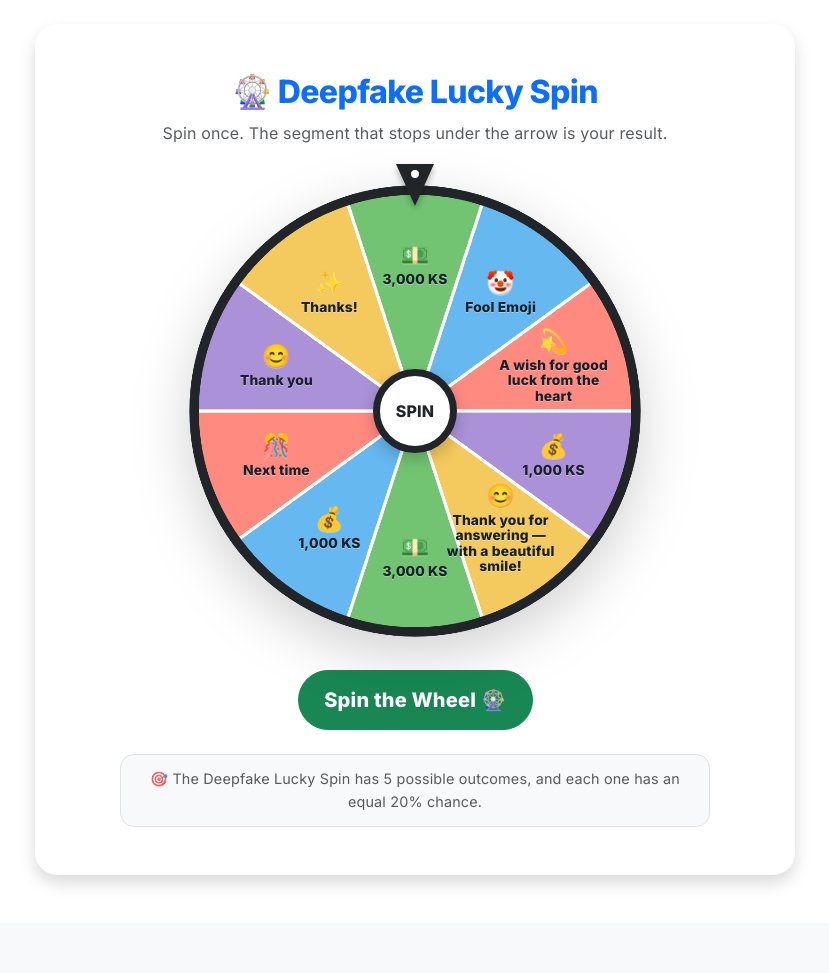
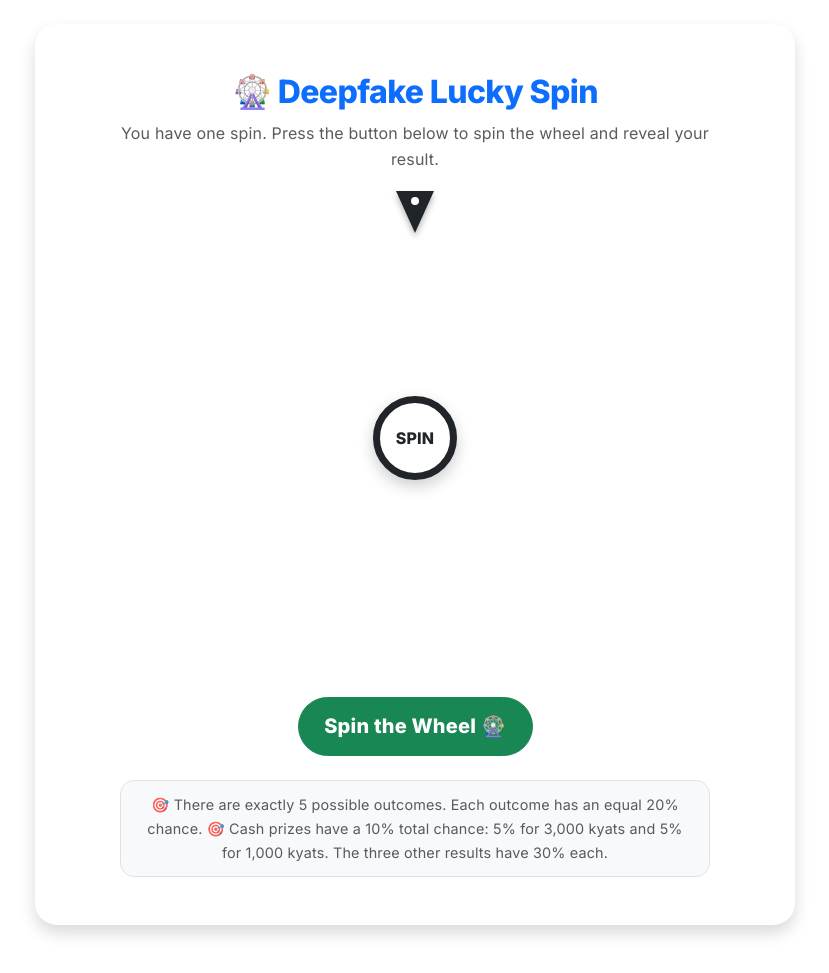
Before and after one commit to LEvan1310/deepfake-survey-app, a Flask app: page /reward in a window 1280 px wide. Shown: the part 52-1025 px from the top of the page, without its empty margins (225-1054 px from the left). Before the commit the page ends 936 px from the top, so only its background shows below. Run offline with Flask 3, Linux system fonts and the light colour scheme; the visitor is signed in with stand-in values (Sample User, id 1); some libraries are stand-ins or nearby versions.

Commit message:
Update reward.html

```diff
--- a/templates/reward.html
+++ b/templates/reward.html
@@ -15,7 +15,6 @@
     position: absolute; inset: 0; border-radius: 50%;
     filter: drop-shadow(0 18px 28px rgba(0,0,0,.18));
     transition: transform 5.5s cubic-bezier(.12,.72,.08,1);
-    will-change: transform;
     will-change: transform;
   }
   #wheelCanvas { width: 100%; height: 100%; display: block; border-radius: 50%; }
@@ -70,8 +69,8 @@
   </h2>
 
   <p class="reward-subtitle">
-    <span data-lang-block="en">Spin once. The segment that stops under the arrow is your result.</span>
-    <span data-lang-block="my" style="display:none">တစ်ကြိမ်သာ လှည့်နိုင်ပါသည်။ မြှားအောက်တွင် ရပ်သည့် အပိုင်းသည် သင့်ရလဒ်ဖြစ်ပါသည်။</span>
+    <span data-lang-block="en">You have one spin. Press the button below to spin the wheel and reveal your result.</span>
+    <span data-lang-block="my" style="display:none">သင့်အတွက် တစ်ကြိမ်သာ လှည့်ခွင့်ရှိပါသည်။ အောက်ပါခလုတ်ကိုနှိပ်ပြီး Wheel ကိုလှည့်ကာ သင့်ရလဒ်ကို ကြည့်ပါ။</span>
   </p>
 
   <div class="wheel-stage">
@@ -116,14 +115,26 @@
   {% endif %}
 
   <div class="chance-note mt-4 mx-auto">
-    <span data-lang-block="en">🎯 The Deepfake Lucky Spin has 5 possible outcomes, and each one has an equal 20% chance.</span>
-    <span data-lang-block="my" style="display:none">🎯 Deepfake Lucky Spin တွင် ရလဒ် ၅ မျိုးရှိပြီး ရလဒ်တစ်မျိုးစီ ရနိုင်ခြေ 20% တူညီပါသည်။</span>
+    <span data-lang-block="en">🎯 There are exactly 5 possible outcomes. Each outcome has an equal 20% chance.</span>
+    <span data-lang-block="my" style="display:none">🎯 ရလဒ် ၅ မျိုးသာရှိပြီး ရလဒ်တစ်မျိုးစီ ရနိုင်ခြေ 20% တူညီပါသည်။</span>
+    <span data-lang-block="en">🎯 Cash prizes have a 10% total chance: 5% for 3,000 kyats and 5% for 1,000 kyats. The three other results have 30% each.</span>
+    <span data-lang-block="my" style="display:none">🎯 ငွေသားဆုရနိုင်ခြေ စုစုပေါင်း 10% ဖြစ်ပါသည် — 3,000 ကျပ်အတွက် 5% နှင့် 1,000 ကျပ်အတွက် 5% ဖြစ်ပြီး အခြားရလဒ် ၃ မျိုးမှာ တစ်မျိုးလျှင် 30% ဖြစ်ပါသည်။</span>
   </div>
 </div>
 
 <script>
 document.addEventListener('DOMContentLoaded', () => {
   const rewards = {{ rewards|tojson }};
+
+  const spinForm = document.getElementById('spinForm');
+  const spinButton = document.getElementById('spinButton');
+  if (spinForm && spinButton) {
+    spinForm.addEventListener('submit', () => {
+      spinButton.disabled = true;
+      spinButton.innerHTML = '<span data-lang-block="en">Spinning… 🎡</span><span data-lang-block="my" style="display:none">လှည့်နေပါသည်… 🎡</span>';
+      // The form is intentionally allowed to submit normally.
+    });
+  }
   const wheelShell = document.getElementById('wheelShell');
   const canvas = document.getElementById('wheelCanvas');
   const labelsHost = document.getElementById('wheelLabels');
@@ -133,25 +144,35 @@ document.addEventListener('DOMContentLoaded', () => {
   const segmentCount = rewards.length;
   const segmentDeg = 360 / segmentCount;
   const segmentRad = (Math.PI * 2) / segmentCount;
+  // The visual wheel uses the same probabilities as the backend:
+  // 5%, 5%, 30%, 30%, 30%.
+  const probabilities = rewards.map(item => Number(item.probability || 0));
+  const totalProbability = probabilities.reduce((a, b) => a + b, 0);
+  const segmentAngles = probabilities.map(p => (p / totalProbability) * Math.PI * 2);
   const cx = canvas.width / 2;
   const cy = canvas.height / 2;
   const radius = canvas.width * 0.47;
   const startAngle = -Math.PI / 2 - segmentRad / 2;
 
+  // Use the currently selected site language for the wheel labels too.
+  // The full exact English/Burmese message is shown after the spin.
+  const currentLang = localStorage.getItem('lang') || 'en';
+
   function shortLabel(item) {
-    if (item.key === '3000 KS') return '3,000 KS';
-    if (item.key === '1000 KS') return '1,000 KS';
-    if (item.key === 'No Cash Prize - Next Time') return 'Next time';
-    if (item.key === 'No Cash Prize - Thank You') return 'Thank you';
-    if (item.key === 'No Prize - Thanks for Spinning') return 'Thanks!';
-    return item.label_en || item.key;
+    return currentLang === 'my'
+      ? (item.wheel_my || item.label_my || item.key)
+      : (item.wheel_en || item.label_en || item.key);
   }
 
   function drawWheel() {
     ctx.clearRect(0, 0, canvas.width, canvas.height);
+    let cumulative = 0;
     for (let i = 0; i < segmentCount; i++) {
       const a0 = startAngle + i * segmentRad;
       const a1 = a0 + segmentRad;
+      const a0 = startAngle + cumulative;
+      const a1 = a0 + segmentAngles[i];
+      cumulative += segmentAngles[i];
       ctx.beginPath();
       ctx.moveTo(cx, cy);
       ctx.arc(cx, cy, radius, a0, a1);
```
